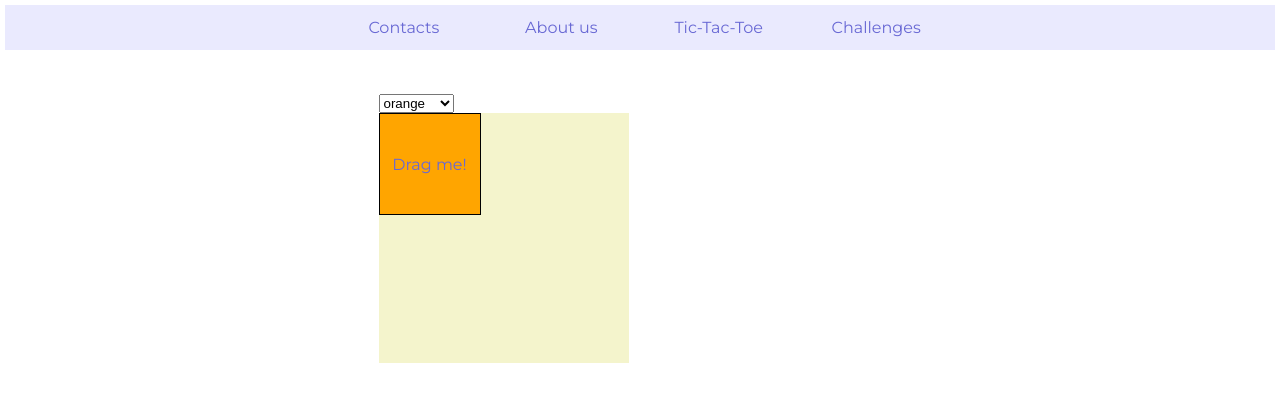
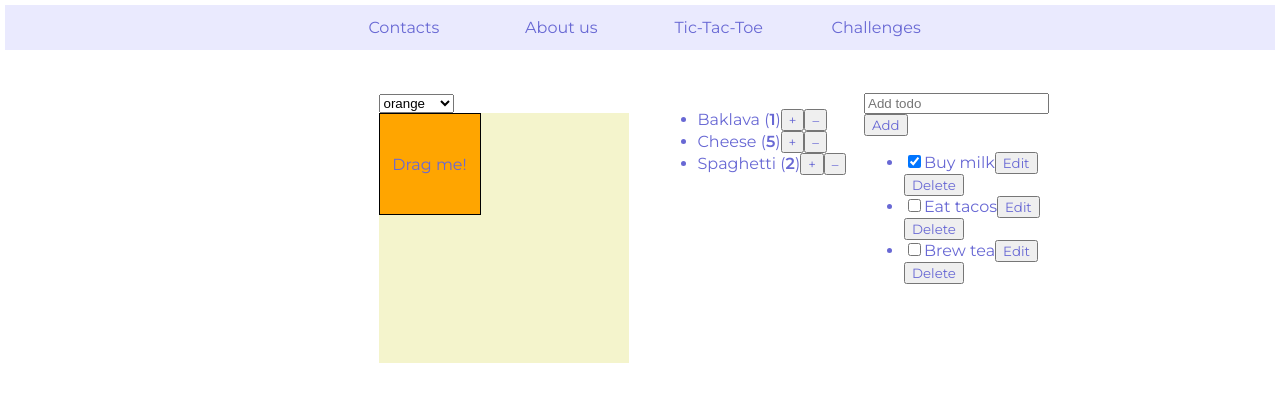
Before and after one commit to cho0op/users-list, a React (Create React App) app: page /challenges in a window 1280 px wide. Shown: the top 402 px of the page. Built offline with nearby package versions, Linux system fonts and the light colour scheme.

Commit message:
feat: add updating arrays on challenges page

```diff
--- a/src/components/challenges-page/Challenges.jsx
+++ b/src/components/challenges-page/Challenges.jsx
@@ -1,10 +1,12 @@
 import styles from './Challenges.module.css'
 import UpdatingObjects from './updating-objects/UpdatingObjects'
+import UpdatingArrays from './updating-arrays/UpdatingArrays'
 
 const Challenges = () => {
     return (
         <div className={styles.content}>
             <UpdatingObjects />
+            <UpdatingArrays />
         </div>
     )
 }
```
